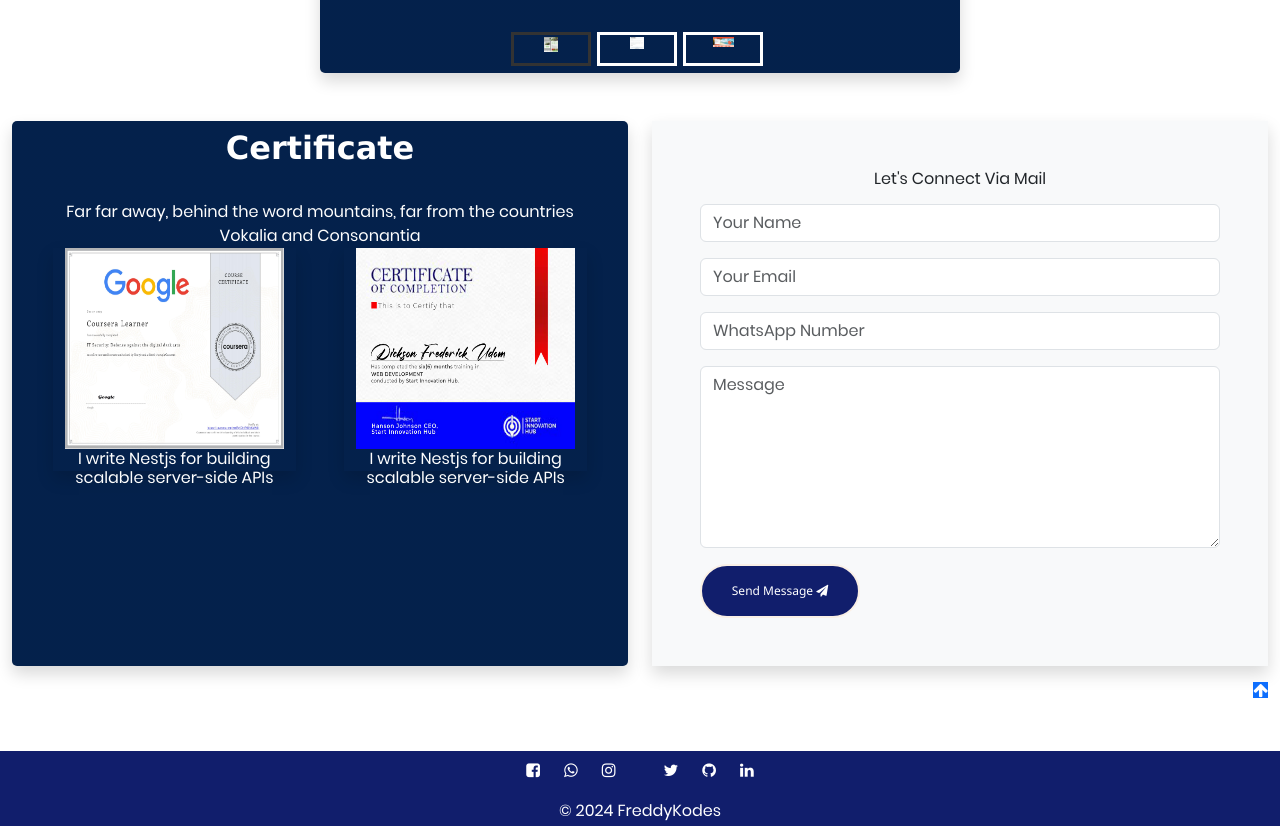
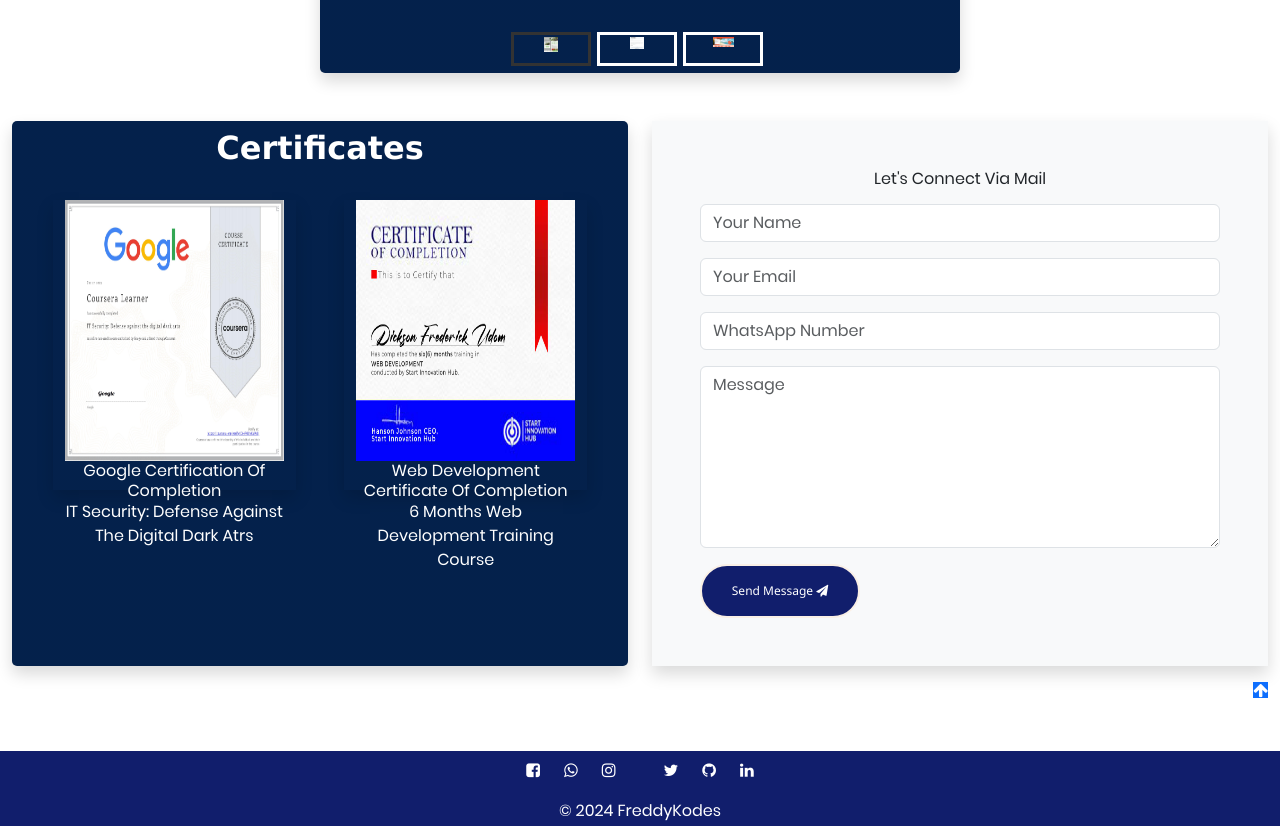
Before and after one commit to FredrickUdom/freddykodes, a React (Vite) app: page / in a window 1280 px wide. Shown: the part 1820-2646 px from the top of the page. Built offline with nearby package versions, Linux system fonts and the light colour scheme.

Commit message:
fixing certificate area

```diff
--- a/src/PortfolioContainer/ContactMe/Contact.jsx
+++ b/src/PortfolioContainer/ContactMe/Contact.jsx
@@ -266,8 +266,8 @@ const Contact = () => {
 				<div class="container">
 					<div class="row justify-content-center">
 						<div class="col-md-12 heading-section text-center ftco-animate">
-						<h2 class="mb-4 h2 text-center py-2"><p>Certificate</p></h2>
-							<p>Far far away, behind the word mountains, far from the countries Vokalia and Consonantia</p>
+						<h2 class="mb-4 h2 text-center py-2"><p>Certificates</p></h2>
+							{/* <p>Far far away, behind the word mountains, far from the countries Vokalia and Consonantia</p> */}
 						</div>
 					</div>
 
@@ -278,7 +278,8 @@ const Contact = () => {
 									<img src={google_cert} alt="" class="img-fluid m-auto " style={{width: "100%", height:"90%"}} />
 								</span>
 								<div class="desc pb-3">
-									<h3>I write Nestjs for building scalable server-side APIs</h3>
+									<h3>Google Certification Of Completion</h3>
+									<p>IT Security: Defense Against The Digital Dark Atrs</p>
 								</div>
 							</a>
 						</div>
@@ -288,7 +289,8 @@ const Contact = () => {
 									<img src={startHub_cert} alt="" class="img-fluid m-auto" style={{ width: "100%", height:"90%"}} />
 								</span>
 								<div class="desc pb-3">
-									<h3>I write Nestjs for building scalable server-side APIs</h3>
+								  <h3>Web Development Certificate Of Completion</h3>
+									<p>6 Months Web Development Training Course</p>
 								</div>
 							</a>
 						</div>
```
